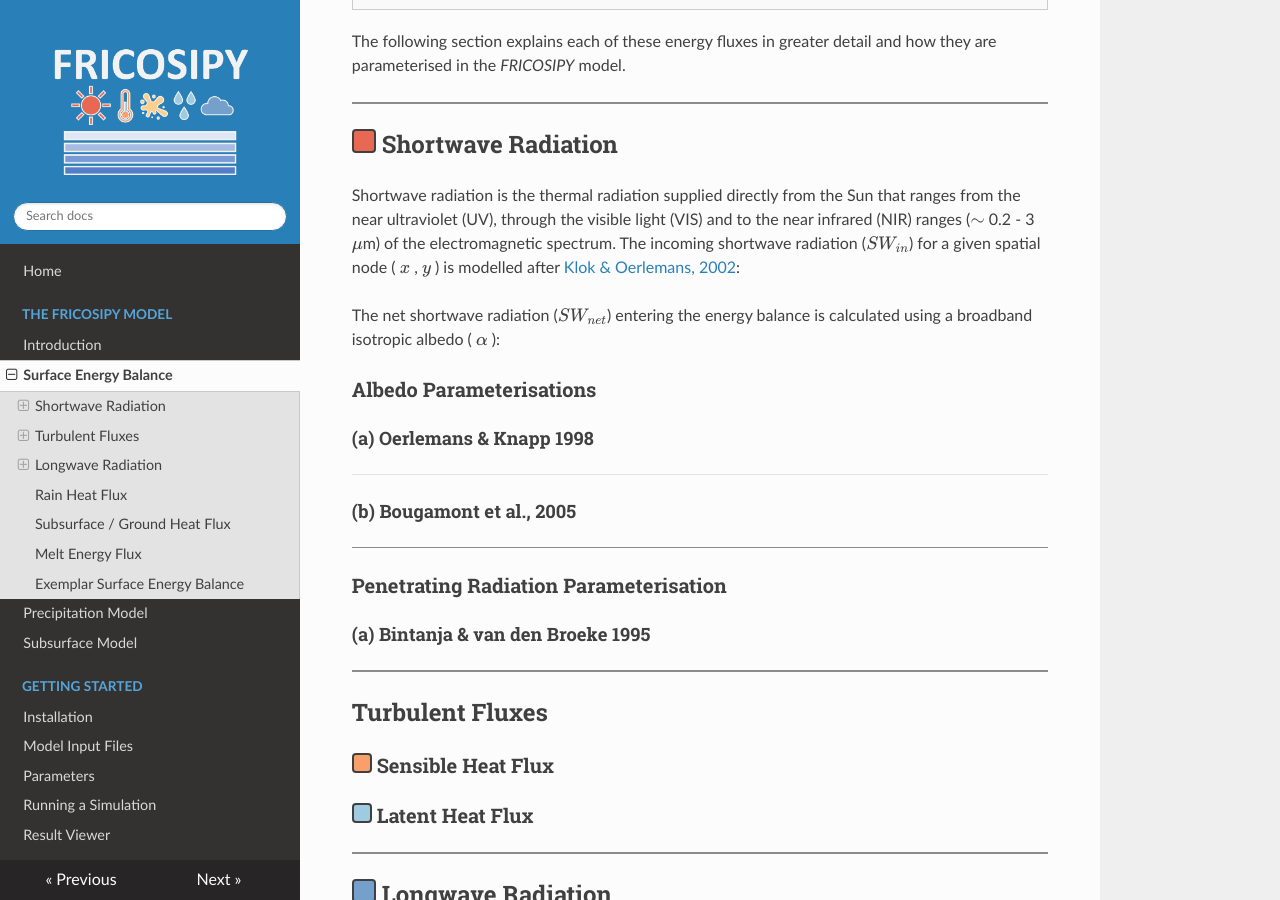
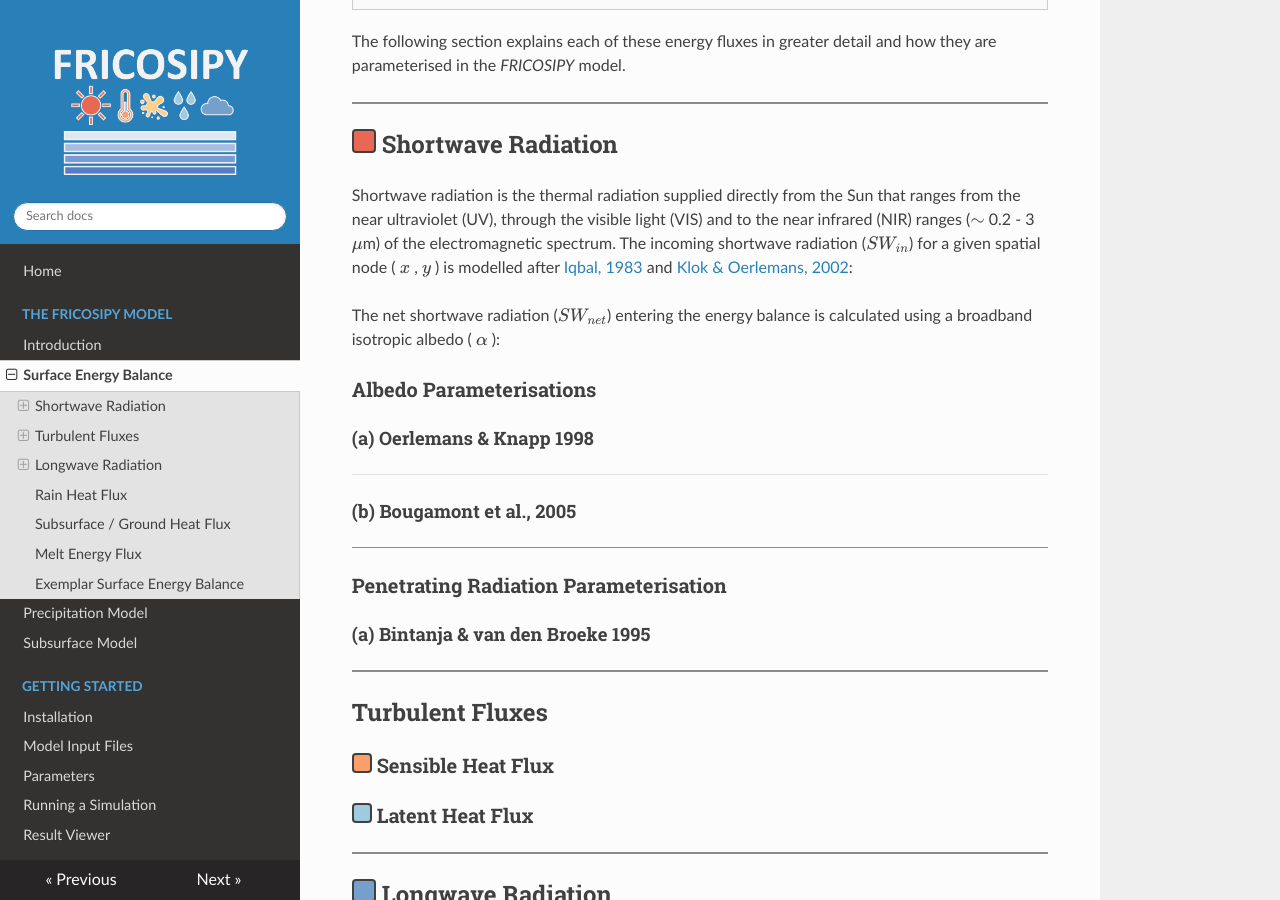
Before and after one commit to MarcusGastaldello/FRICOSIPY, an MkDocs documentation site: the page built from docs/surface_energy_balance.md, in a window 1280 px wide and 900 px high, scrolled down 1197 px. Built offline with MkDocs 1.6.1, drawn with Linux system fonts in a browser that asks for light colours; nearby versions of some CDN libraries.

Commit message:
Update surface_energy_balance.md

```diff
--- a/docs/surface_energy_balance.md
+++ b/docs/surface_energy_balance.md
@@ -34,7 +34,7 @@ The following section explains each of these energy fluxes in greater detail and
 
 ## <span style="display: inline-block; width: 1em; height: 1em;background-color: #E86853; border: 2px solid #404040; border-radius: 4px; "></span>  Shortwave Radiation
 
-Shortwave radiation is the thermal radiation supplied directly from the Sun that ranges from the near ultraviolet (UV), through the visible light (VIS) and to the near infrared (NIR) ranges ($\sim$ 0.2 - 3 $\mu$m) of the electromagnetic spectrum. The incoming shortwave radiation ($SW_{in}$) for a given spatial node ( $x$ , $y$ ) is modelled after [Klok & Oerlemans, 2002](https://doi.org/10.3189/172756502781831133):
+Shortwave radiation is the thermal radiation supplied directly from the Sun that ranges from the near ultraviolet (UV), through the visible light (VIS) and to the near infrared (NIR) ranges ($\sim$ 0.2 - 3 $\mu$m) of the electromagnetic spectrum. The incoming shortwave radiation ($SW_{in}$) for a given spatial node ( $x$ , $y$ ) is modelled after [Iqbal, 1983](https://doi.org/10.1016/B978-0-12-373750-2.X5001-0) and [Klok & Oerlemans, 2002](https://doi.org/10.3189/172756502781831133):
 
 
 
```
